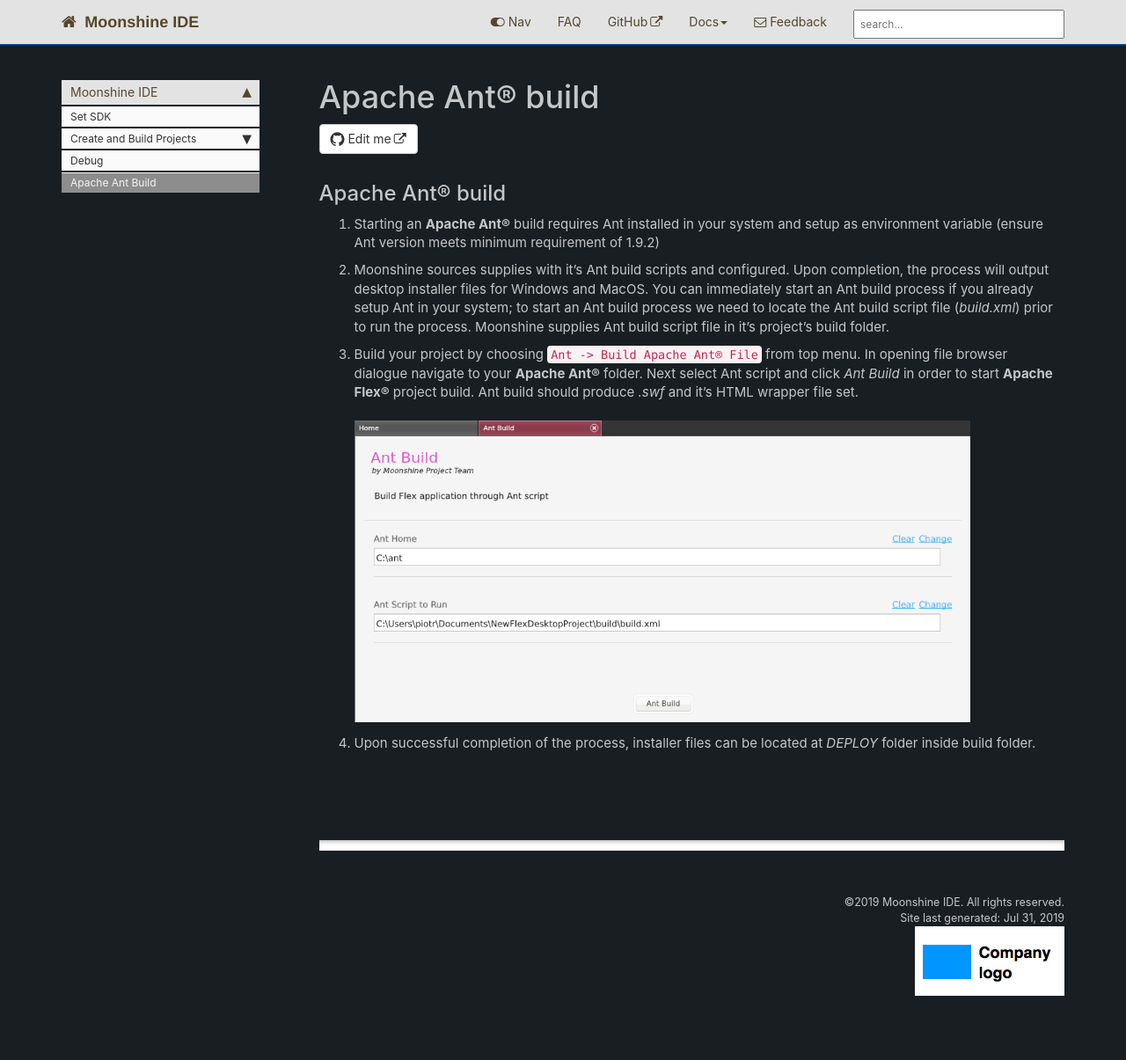
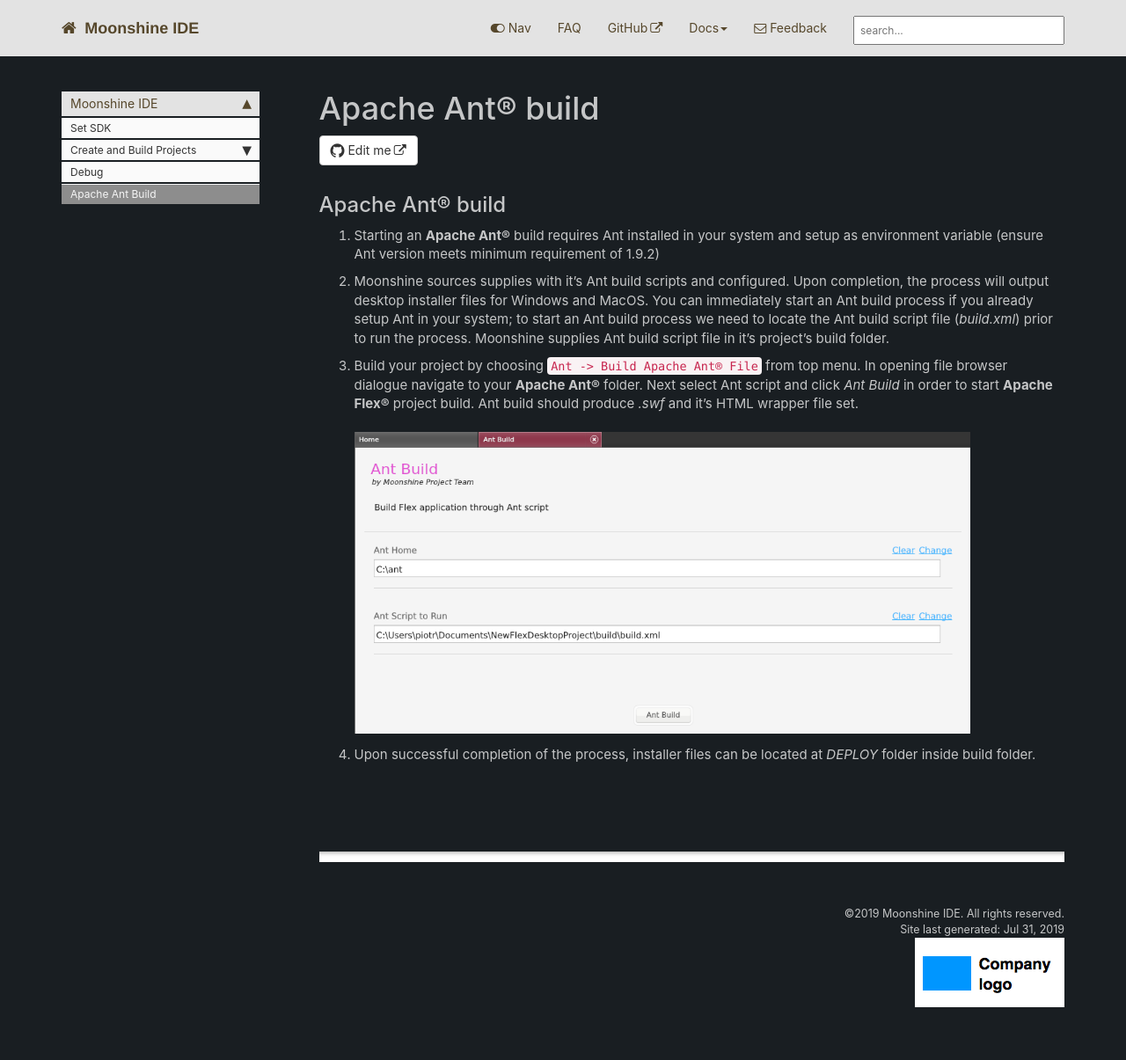
Before and after one commit to Moonshine-IDE/MoonshineWebsite, a Jekyll site: the page built from pages/moonshine/moonshine_apache_ant_build.md, in a window 1280 px wide. Shown: the whole page at 88% size. Built offline with Jekyll 4.4.1, drawn with Linux system fonts in a browser that asks for light colours; comment, search, counter and statistics services are not loaded.

Commit message:
Adjust navbar

```diff
--- a/_includes/head.html
+++ b/_includes/head.html
@@ -10,7 +10,7 @@
 <!--<link rel="stylesheet" type="text/css" href="css/bootstrap.min.css">-->
 <link rel="stylesheet" href="css/modern-business.css">
 <!-- Latest compiled and minified CSS -->
-<link rel="stylesheet" href="https://maxcdn.bootstrapcdn.com/bootstrap/3.3.7/css/bootstrap.min.css" integrity="sha384-BVYiiSIFeK1dGmJRAkycuHAHRg32OmUcww7on3RYdg4Va+PmSTsz/K68vbdEjh4u" crossorigin="anonymous">
+<link rel="stylesheet" href="css/bootstrap.min.css">
 <link rel="stylesheet" href="css/customstyles.css">
 <link rel="stylesheet" href="css/boxshadowproperties.css">
 <!-- most color styles are extracted out to here -->
```
Also changed, not shown: css/bootstrap.min.css.
